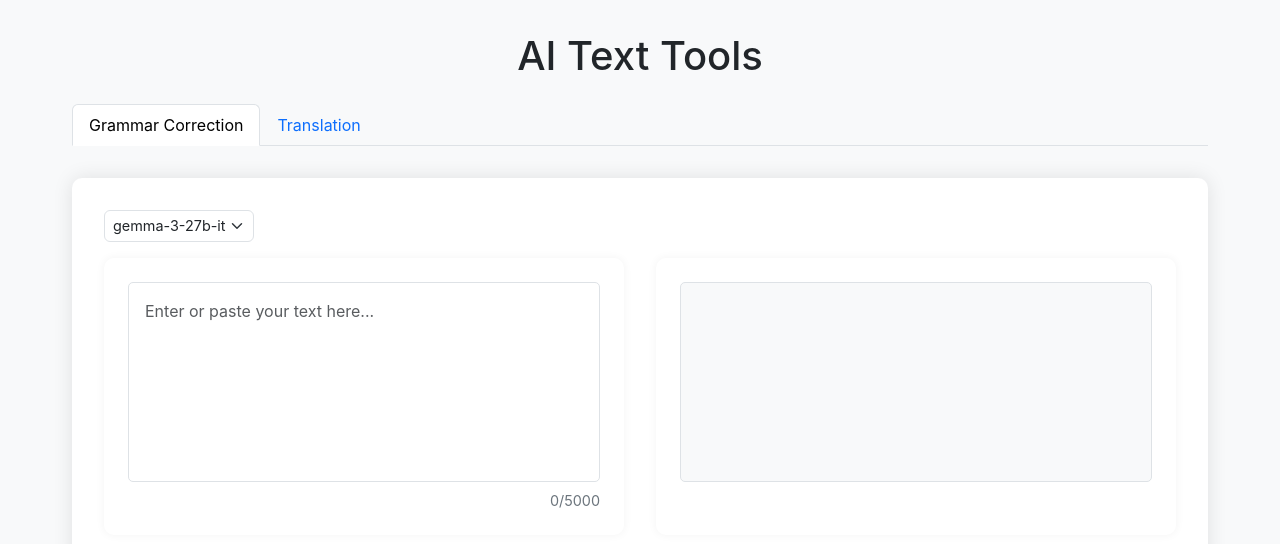
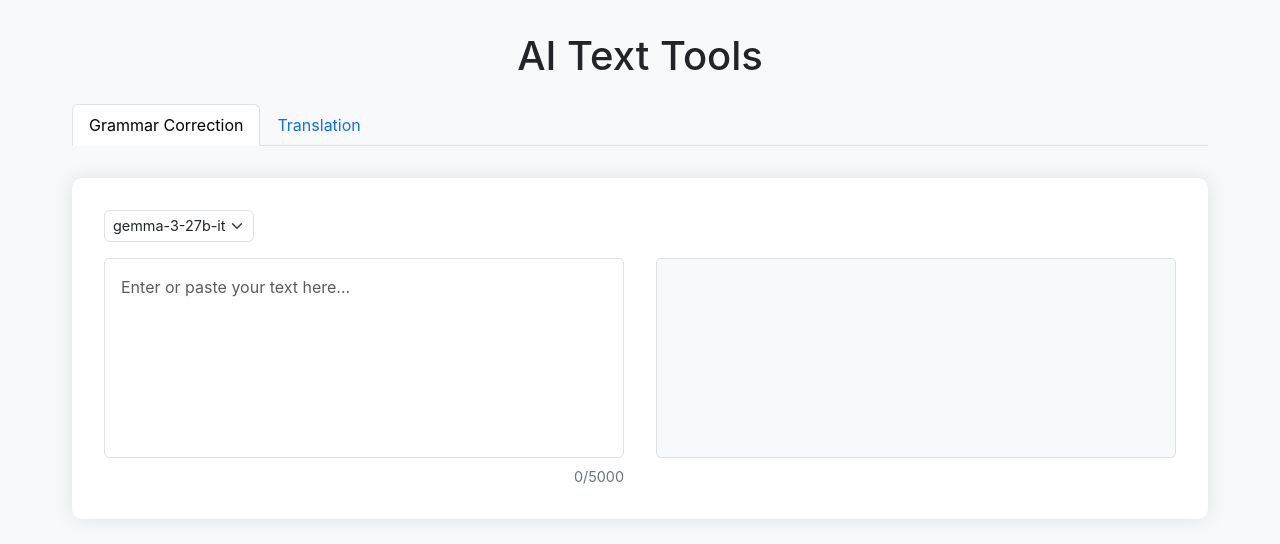
Before and after one commit to georgelvov/ai-text-tools-frontend, a React (Create React App) app: page / in a window 1280 px wide. Shown: the top 544 px of the page. Built offline with nearby package versions, Linux system fonts and the light colour scheme.

Commit message:
fix grammar ui

```diff
--- a/src/App.css
+++ b/src/App.css
@@ -30,10 +30,15 @@ body {
 
 .text-box {
     flex: 1;
-    padding: 1.5rem;
-    border-radius: 10px;
-    box-shadow: 0 0 10px rgba(0,0,0,0.05);
     position: relative;
+}
+
+/* Убираем padding, border-radius, box-shadow для text-box в GrammarCorrection */
+.tool-form .text-box {
+    padding: 0;
+    background: none;
+    box-shadow: none;
+    border-radius: 0;
 }
 
 .text-box textarea {
```
Lines whose indentation alone changed are shown as unchanged.
